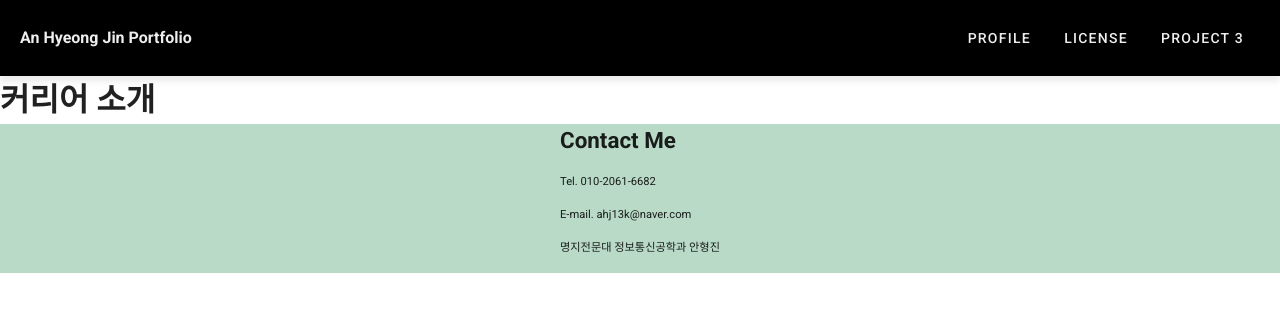
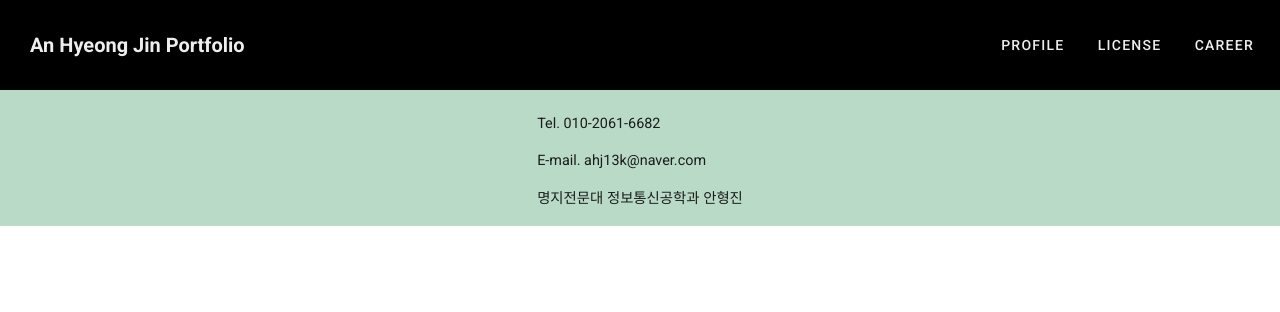
Before and after one commit to BrotherZin/portfolio, a Vue app: page /careerInfo in a window 1280 px wide. Shown: the top 312 px of the page. Built offline with nearby package versions, Linux system fonts and the light colour scheme; what vue-animate-onscroll would draw is missing.

Commit message:
일단 거의 완성이긴한데 ..

```diff
--- a/src/components/AppFooter.vue
+++ b/src/components/AppFooter.vue
@@ -21,9 +21,9 @@ export default {};
   background-color: rgb(186, 218, 200);
 }
 .contact {
-  font-size: 0.7rem;
+  font-size: 0.9rem;
 }
 .h1 {
-  font-size: 1.2rem;
+  font-size: 1.1rem;
 }
 </style>
--- a/src/components/AppHeader.vue
+++ b/src/components/AppHeader.vue
@@ -1,26 +1,32 @@
 <template>
-  <div class="header">
+  <div id="lnb" class="header">
     <v-layout align-center>
       <div class="logo" justify-center align-center>
         An Hyeong Jin Portfolio
       </div>
       <v-spacer></v-spacer>
-      <v-btn window.location.href="profile" color="#eee" text>profile</v-btn>
-      <v-btn id="2" color="#eee" text>license</v-btn>
-      <v-btn id="3" color="#eee" text>project 3</v-btn>
+      <v-btn href="#profile" color="#eee" text>profile</v-btn>
+      <v-btn href="#license" color="#eee" text>license</v-btn>
+      <v-btn href="#career" color="#eee" text>Career</v-btn>
     </v-layout>
   </div>
 </template>
 
 <style scoped>
 .header {
-  padding: 20px;
-  box-shadow: 0 6px 6px #eee;
+  position: fixed;
+  top: 0px;
+  width: 100%;
+  z-index: 100;
+  padding: 10px;
+  color: #eee;
   background-color: black;
 }
 .header .logo {
-  font-size: 20pxl;
+  font-size: 20px;
   font-weight: bold;
+  padding: 20px;
   color: #eee;
+  background-color: black;
 }
 </style>
--- a/src/views/HomeView.vue
+++ b/src/views/HomeView.vue
@@ -1,5 +1,5 @@
 <template>
-  <div>
+  <div id="home">
     <swiper :options="swiperOption" class="swiper">
       <swiper-slide
         data-aos="fade-in"
@@ -38,9 +38,15 @@
     </swiper>
 
     <div id="profile" class="section">
-      <div class="header" data-aos="fade-down" data-aos-delay="200">
+      <div
+        id="profile"
+        class="header"
+        data-aos="fade-down"
+        data-aos-delay="200"
+      >
         Profile
       </div>
+
       <v-layout wrap>
         <div style="float: left">
           <img
@@ -78,7 +84,12 @@
     </div>
     <div>
       <div class="section">
-        <div class="header" data-aos="fade-left" data-aos-delay="200">
+        <div
+          id="license"
+          class="header"
+          data-aos="fade-left"
+          data-aos-delay="200"
+        >
           License
         </div>
         <v-layout align-center justify-center>
@@ -109,13 +120,57 @@
           Career
         </div>
         <v-layout align-center justify-center>
-          <div v-animate-onscroll="{ down: 'animated flip' }">
-            <img
-              data-aos="flip-right"
-              src="image/winter.jpg"
-              class="image"
-              @click="career"
-            />
+          <div id="career">
+            <v-card class="mx-auto" max-width="auto">
+              <v-img src="image/hbm.jpg" height="auto" width="800"></v-img>
+
+              <v-card-title> 현대사무기기 </v-card-title>
+
+              <v-card-subtitle> Customer Service Engineer </v-card-subtitle>
+
+              <v-card-actions>
+                <v-btn color="orange lighten-2" text href="http://www.hbm.kr/">
+                  현대사무기기 홈페이지
+                </v-btn>
+                <v-btn
+                  color="orange lighten-2"
+                  text
+                  href="https://kr.canon/main"
+                >
+                  캐논 코리아 홈페이지
+                </v-btn>
+                <v-spacer></v-spacer>
+
+                <v-btn icon @click="show = !show">
+                  설명
+                  <v-icon>{{
+                    show ? "mdi-chevron-up" : "mdi-chevron-down"
+                  }}</v-icon>
+                </v-btn>
+              </v-card-actions>
+
+              <v-expand-transition>
+                <div v-show="show">
+                  <v-divider></v-divider>
+
+                  <v-card-text>
+                    현대사무기기라는 회사에서 Customer Service Engineer로써
+                    1년간 근무했으며, Canon Korea에서 주최한 2015 Canon Service
+                    Engineer에서 입상한 경력이 있습니다.
+                  </v-card-text>
+                </div>
+              </v-expand-transition>
+            </v-card>
+          </div>
+        </v-layout>
+
+        <v-layout class="section" align-center justify-center>
+          <div align-center justify-center>
+            <v-btn icon href="#home">↑ 맨위로 ↑ </v-btn>
+            <v-icon>arrow-u-right-top-bold</v-icon>
+            <br />
+            <br />
+            <br />
           </div>
         </v-layout>
       </div>
@@ -141,6 +196,7 @@ export default {
   },
   data() {
     return {
+      show: false,
       swiperOption: {
         loop: true,
         autoplay: {
@@ -182,6 +238,7 @@ export default {
 }
 
 .section {
+  padding-top: 300px;
   width: 1190px;
   margin: 0 auto;
 
@@ -190,6 +247,7 @@ export default {
     font-size: 40px;
     font-weight: bold;
   }
+
   .image {
     width: 70%;
     height: 100%;
@@ -199,5 +257,10 @@ export default {
     font-weight: bold;
     font-size: 1.8em;
   }
+  .btn {
+    background-color: rgba(67, 102, 174, 0.7);
+    font-size: 1.2em;
+    color: rgb(255, 255, 255);
+  }
 }
 </style>
```
Also changed, not shown: public/image/hbm.jpg (added), public/image/winter.jpg (deleted).
